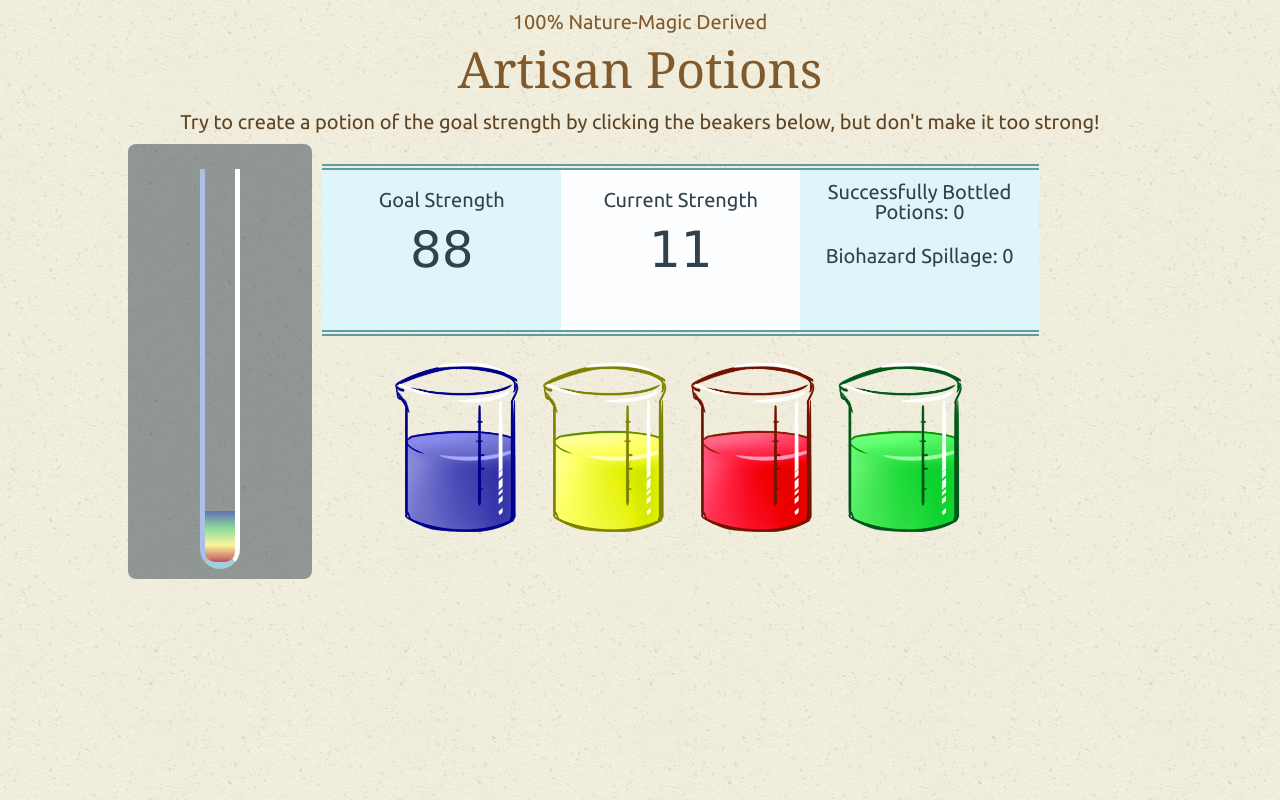
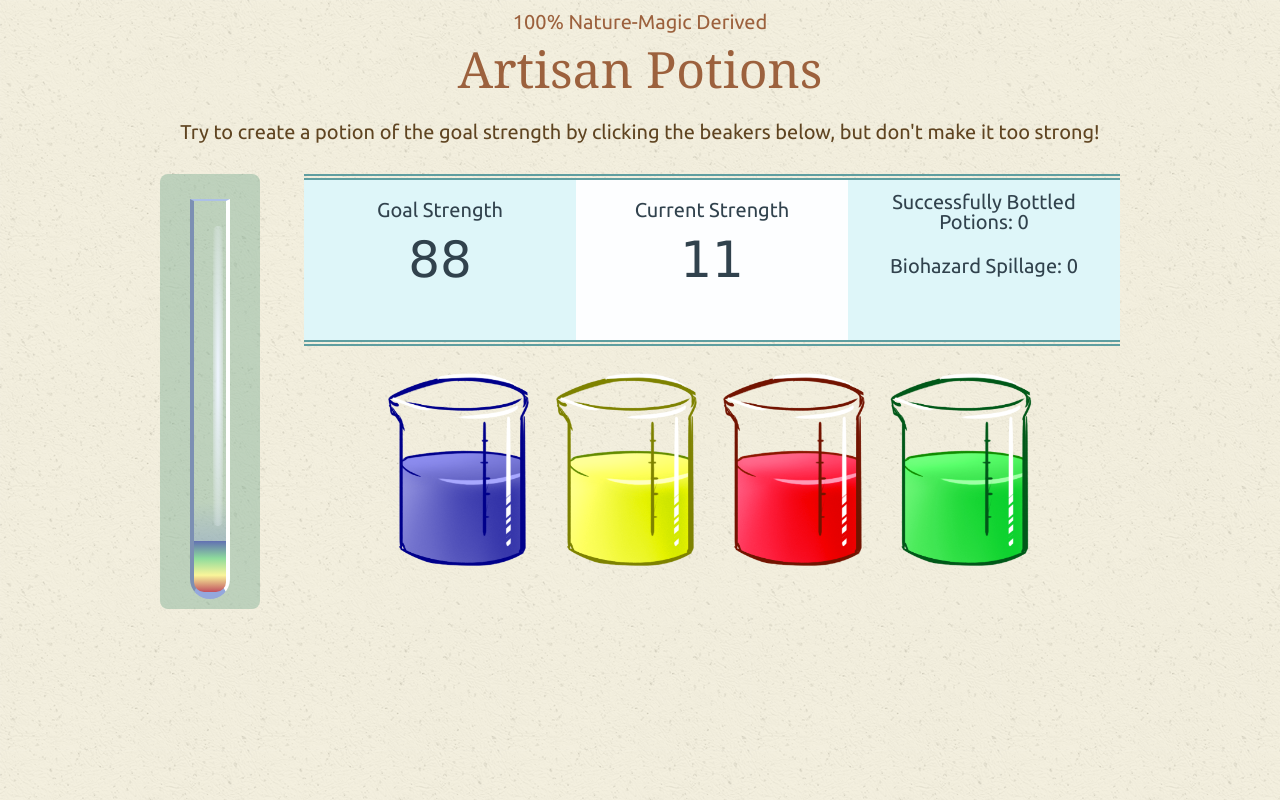
Before and after one commit to Ayemae/crystal-game, a plain HTML site: page index.html in a window 1280 px wide. Both pictures are taken after a click on the picture 458 px from the left and 452 px from the top of the page. Drawn offline with nearby package versions, Linux system fonts and the light colour scheme; a web font is replaced by a local one.

Commit message:
Moar polish

```diff
--- a/assets/css/style.css
+++ b/assets/css/style.css
@@ -44,17 +44,22 @@ img {
 
 header {
     height: 100px;
-    color: rgb(128, 89, 44);
+    color: rgb(156, 97, 61);
+    margin-bottom: 10px;
 }
 
 .container {
-    width: 80%;
+    width: 960px;
     margin: auto;
 }
 
+.instructions {
+    margin-bottom: 20px;
+}
+
 .main-content {
-    float: left;
-    width: 70%;
+    float: right;
+    width: 85%;
 }
 
 .feedback {
@@ -65,7 +70,7 @@ header {
     border-width: 6px 0;
     border-style: double;
     border-color: cadetblue;
-    margin: 20px auto;
+    margin: 0 auto 20px;
 }
 
 .goal-no-container,
@@ -101,13 +106,13 @@ header {
 
 .left-side-content {
     float: left;
-    width: 18%;
+    width: 100px;
     padding: 25px 10px 10px;
     text-align: center;
     display: flex;
     justify-content: flex-end;
     flex-direction: column;
-    background-color: rgba(49, 66, 77, .5);
+    background-color: rgba(110, 165, 137, .4);
     margin-right: 10px;
     border-radius: 8px;
 }
@@ -116,9 +121,13 @@ header {
     width: 40px;
     height: 400px;
     background: transparent;
-    border-color: #fff #fff #a2cfda #acc0e6;
+    background: -moz-linear-gradient(top, rgba(153,153,153,0) 0%, rgba(130,147,194,0) 77%, rgba(123,145,206,0.7) 100%); /* FF3.6-15 */
+    background: -webkit-linear-gradient(top, rgba(153,153,153,0) 0%,rgba(130,147,194,0) 77%,rgba(123,145,206,0.7) 100%); /* Chrome10-25,Safari5.1-6 */
+    background: linear-gradient(to bottom, rgba(153,153,153,0) 0%,rgba(130,147,194,0) 77%,rgba(123,145,206,0.7) 100%); /* W3C, IE10+, FF16+, Chrome26+, Opera12+, Safari7+ */
+    filter: progid:DXImageTransform.Microsoft.gradient( startColorstr='#00999999', endColorstr='#b37b91ce',GradientType=0 ); /* IE6-9 */
+    border-color: #acc0e6 #fff #94a8dd #7c8fb3;
     border-style: solid;
-    border-width: 0 5px 7px;
+    border-width: 2px 4px 7px;
     border-radius: 0 0 25px 25px;
     margin: auto;
     overflow: visible;
@@ -127,6 +136,10 @@ header {
     flex-direction: column;
     position: relative;
     z-index: 2;
+}
+
+#meter img {
+    max-width: 200px;
 }
 
 #meter-filled {
@@ -152,14 +165,24 @@ filter: progid:DXImageTransform.Microsoft.gradient( startColorstr='#6270b2', end
     clear: both;
  }
 
+#spill {
+    position: absolute;
+    bottom: 310px;
+    left: -26px;
+}
+
  .meter-reflection {
      width: 10px;
-     height: 250px;
+     height: 300px;
      position: absolute;
-     right: 10px;
+     right: 3px;
      top: 25px;
      z-index: 3;
-     background-color: rgba(255, 255, 255, 0.4);
+     background: -moz-radial-gradient(center, ellipse cover, rgba(239,245,255,1) 0%, rgba(153,153,153,0) 100%); /* FF3.6-15 */
+background: -webkit-radial-gradient(center, ellipse cover, rgba(239,245,255,1) 0%,rgba(153,153,153,0) 100%); /* Chrome10-25,Safari5.1-6 */
+background: radial-gradient(ellipse at center, rgba(239,245,255,1) 0%,rgba(153,153,153,0) 100%); /* W3C, IE10+, FF16+, Chrome26+, Opera12+, Safari7+ */
+filter: progid:DXImageTransform.Microsoft.gradient( startColorstr='#eff5ff', endColorstr='#00999999',GradientType=1 ); /* IE6-9 fallback on horizontal gradient */
+
      border-radius: 8px;
  }
 
@@ -205,6 +228,18 @@ filter: progid:DXImageTransform.Microsoft.gradient( startColorstr='#6270b2', end
     animation: fadeIn .25s
 }
 
+.hidden {
+    display: none;
+    -webkit-animation: fadeIn .25s;
+    animation: fadeIn .25s
+}
+
+.show {
+    display: inline;
+    -webkit-animation: fadeIn .25s;
+    animation: fadeIn .25s
+}
+
 /* Add animation (fade in the popup) */
 @-webkit-keyframes fadeIn {
     from {opacity: 0;}
--- a/assets/javascript/game.js
+++ b/assets/javascript/game.js
@@ -15,6 +15,7 @@ $(document).ready(function () {
     var winCount = 0;
     var lossCount = 0;
     var isGameOver = false;
+    var gameLost = false;
 
 
 
@@ -47,7 +48,9 @@ $(document).ready(function () {
         playerScore = 0;
         meterFilled = 0;
         isGameOver = false;
-        $("#meter-filled").animate({ height: meterFilled + "%" });
+        gameLost = false;
+        $("#meter-filled").animate({ height: meterFilled + "%" }, {duration: 1});
+        spillOver();
         updateStats();
         console.log(touchValues);
     };
@@ -71,6 +74,8 @@ $(document).ready(function () {
         if (playerScore > goalNumber) {
             lossCount++;
             isGameOver = true;
+            gameLost = true;
+            spillOver();
             $("#outcome-msg").html("Oops. Try again?");
             popUp();
         }
@@ -84,22 +89,19 @@ $(document).ready(function () {
         $("#score").html(playerScore);
         $("#wins").html("<p>Successfully Bottled Potions: " + winCount + "</p>");
         $("#losses").html("<p>Biohazard Spillage: " + lossCount + "</p>");
-        console.log(meterFilled + "%");
     };
 
 
 
     // Touch Buttons
 
-    // DRY version but it's broken.  :C
     $(".touchbtn").on("click", function () {
         var val = $(this).attr("value");
-        console.log(val);
         if (isGameOver === false) {
             playerScore = playerScore + touchValues[val];
             checkForGameOver();
             fillMeter(playerScore, goalNumber);
-            $("#meter-filled").animate({ height: meterFilled + "%" });
+            $("#meter-filled").animate({ height: meterFilled + "%" }, {duration: 110});
             updateStats();
         }
     });
@@ -117,6 +119,20 @@ $(document).ready(function () {
         resetGame();
     });
 
+    function spillOver() {
+
+
+        var spill = document.getElementById("spill");
+        console.log(spill);
+        if (gameLost === true){
+            function showSpill () {
+                 $("#spill").addClass("show");
+            }
+            setTimeout(showSpill, 115);
+        }
+        else {$("#spill").removeClass("show");}
+
+    };
 
 }); //end doc.ready
 
--- a/index.html
+++ b/index.html
@@ -20,12 +20,17 @@
             <h1>Artisan Potions</h1>
         </header>
 
-        <p>Try to create a potion of the goal strength by clicking the beakers below, but don't make it too strong!
-        </p>
+        <section class="instructions">
+            <p>Try to create a potion of the goal strength by clicking the beakers below, but don't make it too strong!
+            </p>
+        </section>
 
         <div class="left-side-content">
             <div id="meter">
-                <div id="meter-reflection"></div>
+                <div id="spill" class="hidden">
+                    <img src="assets/images/spill.png">
+                </div>
+                <div class="meter-reflection"></div>
                 <div id="meter-filled"></div>
             </div>
 
```
Also changed, not shown: assets/images/spill.png (added).
